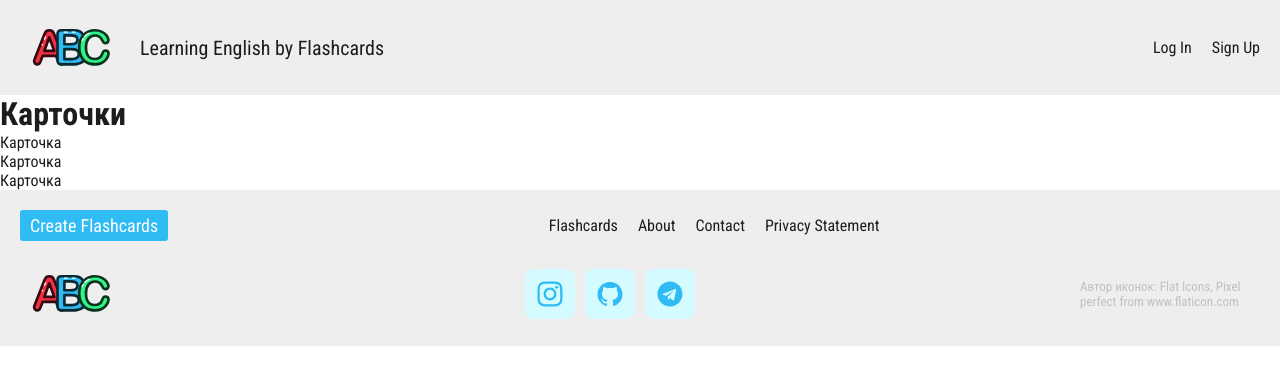
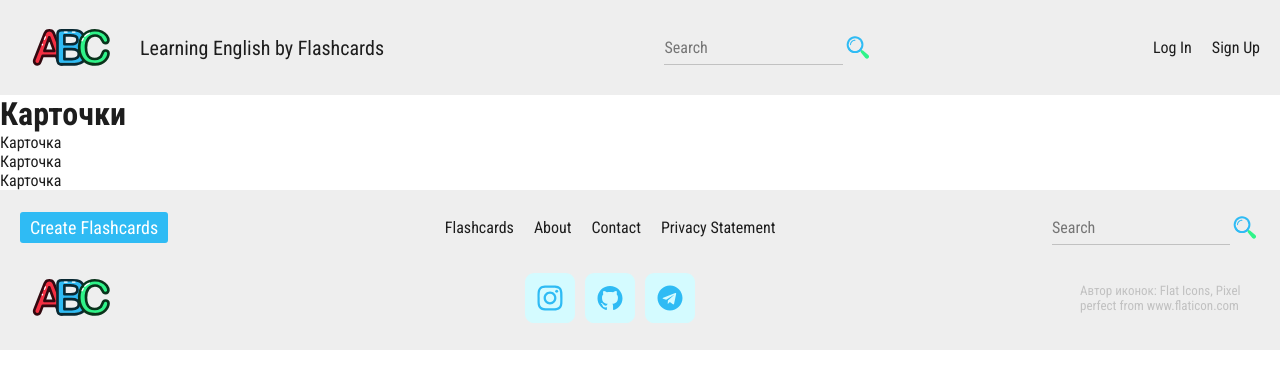
Before and after one commit to jestyal/language-cards, a React (Create React App) app: page / in a window 1280 px wide. Shown: the top 388 px of the page. Built offline with nearby package versions, Linux system fonts and the light colour scheme.

Commit message:
Add SearchForm component.

```diff
--- /dev/null
+++ b/src/assets/styles/forms.scss
@@ -0,0 +1,169 @@
+@use "variables";
+
+//.form__wrap {
+//  max-width: 350px;
+//  width: 100%;
+//  padding: 20px 30px;
+//  /*margin: 0 auto;*/
+//  border: 1px solid var(--color-light-grey);
+//  border-radius: 3px;
+//}
+//.form__preview {
+//  margin-bottom: 20px;
+//  text-align: center;
+//}
+//.form__title {
+//  margin-bottom: 10px;
+//}
+//.form__desc {
+//  display: block;
+//}
+//.form__item {
+//  margin-bottom: 20px;
+//}
+//.form__label {
+//  display: block;
+//  margin-bottom: 10px;
+//}
+//.form__label_bold {
+//  font-weight: bolder;
+//}
+.form__input {
+  display: block;
+  width: 100%;
+  padding: 5px 10px;
+  //border-radius: variables.$borderRadius;
+  border: 0;
+  border-bottom: 1px solid variables.$colorGrey;
+  background-color: transparent;
+  font-size: 16px;
+  font-family: variables.$font;
+}
+.form__input:focus,
+.form__input:focus-visible,
+.form__select:focus,
+.form__select:focus-visible,
+.input__radio:focus,
+.input__radio:focus-visible,
+.form__textarea:focus,
+.form__textarea:focus-visible {
+  outline: 0;
+  border-color: variables.$colorNeonBlue;
+}
+//.form__btn {
+//  margin: 0 auto;
+//}
+//
+//.form__select {
+//  display: block;
+//  width: 100%;
+//  padding: 5px 10px;
+//  margin: 10px 0;
+//  border-radius: 3px;
+//  border: 1px solid var(--color-grey);
+//  font-size: 14px;
+//}
+//
+//.form__textarea {
+//  display: block;
+//  width: 100%;
+//  height: 100px;
+//  border: 1px solid var(--color-grey);
+//  resize: none;
+//}
+//
+//.policy__wrap {
+//  margin-bottom: 15px;
+//  font-size: 14px;
+//}
+//.form__msg {
+//  margin-bottom: 12px;
+//  font-size: 14px;
+//}
+//.msg {
+//
+//}
+//.msg-error {
+//  color: var(--color-pink);
+//}
+//.msg-success {
+//  color: var(--color-green);
+//}
+//
+//.input__radio {
+//  cursor: pointer;
+//}
+//
+//.result {
+//  display: block;
+//  padding: 20px 0;
+//  border-top: 2px solid var(--color-light-grey);
+//}
+//.result span {
+//  font-weight: bolder;
+//}
+//
+//.comments__wrap {
+//  height: 280px;
+//  margin-bottom: 20px;
+//  padding: 5px;
+//  border: 1px solid var(--color-light-grey);
+//  overflow-y: auto;
+//  font-size: 14px;
+//}
+//.comment__item {
+//  margin-bottom: 8px;
+//}
+//.checkbox {
+//  cursor: pointer;
+//}
+//
+//.rating__wrap {
+//  padding-top: 10px;
+//  border-top: 1px solid var(--color-light-grey);
+//  font-weight: bolder;
+//}
+//
+//.form__range {
+//  position: relative;
+//  padding-bottom: 20px;
+//  max-width: 200px;
+//  width: 100%;
+//}
+//.form__range::before,
+//.form__range::after {
+//  position: absolute;
+//  display: block;
+//  bottom: 0;
+//  font-size: 14px;
+//  font-weight: bolder;
+//}
+//.form__range::before {
+//  content: "1";
+//  left: 0;
+//}
+//.form__range::after {
+//  content: "10";
+//  right: 0;
+//
+//}
+//.form__input_range {
+//  display: block;
+//  width: 100%;
+//  cursor: pointer;
+//}
+//.form__input_range:focus {
+//  outline: none;
+//}
+//.form__datalist {
+//
+//}
+//
+//.rating__value {
+//  display: inline-block;
+//  padding: 2px 8px;
+//  margin-left: 10px;
+//  border-radius: 50%;
+//  background-color: var(--color-navy);
+//  color: #fff;
+//}
--- a/src/assets/styles/variables.scss
+++ b/src/assets/styles/variables.scss
@@ -5,7 +5,7 @@ $colorLightGrey:          #eeeeee;
 $colorGrey:               #C1C1C1;
 $colorBlue:               #d4fbff;
 $colorViolet:             #4e5685;
-$colorNavy:               #6dc9f7;
+//$colorNavy:               #6dc9f7;
 $colorPink:               #fa759e;
 
 $colorRed:                #f42f42;
--- a/src/components/SearchForm/SearchForm.jsx
+++ b/src/components/SearchForm/SearchForm.jsx
@@ -1,10 +1,15 @@
+import "../../assets/styles/forms.scss";
 import "./SearchForm.scss";
-
+import { ReactComponent as SearchIcon } from './search-icon.svg';
 
 export default function SearchForm() {
     return (
-        <div className="SearchForm">
-
-        </div>
+        <form className="Form SearchForm">
+            <input id="search-input" type="text" className="form__input" placeholder="Search" />
+            <div className="SearchForm__btn-wrap">
+                <input type="submit" className="form__btn btn" value="" />
+                <SearchIcon />
+            </div>
+        </form>
     );
 }
--- a/src/components/SearchForm/SearchForm.scss
+++ b/src/components/SearchForm/SearchForm.scss
@@ -0,0 +1,27 @@
+.SearchForm {
+  display: flex;
+  .form__input {
+    padding-left: 0;
+  }
+}
+.SearchForm__btn-wrap {
+  position: relative;
+  width: 35px;
+  height: 35px;
+  input {
+    display: block;
+    position: absolute;
+    top: 0;
+    left: 0;
+    width: 100%;
+    height: 100%;
+    opacity: 0;
+    cursor: pointer;
+  }
+  svg {
+    display: block;
+    width: 100%;
+    height: 100%;
+    cursor: pointer;
+  }
+}
```
Also changed, not shown: src/components/SearchForm/search-icon.svg (added).
